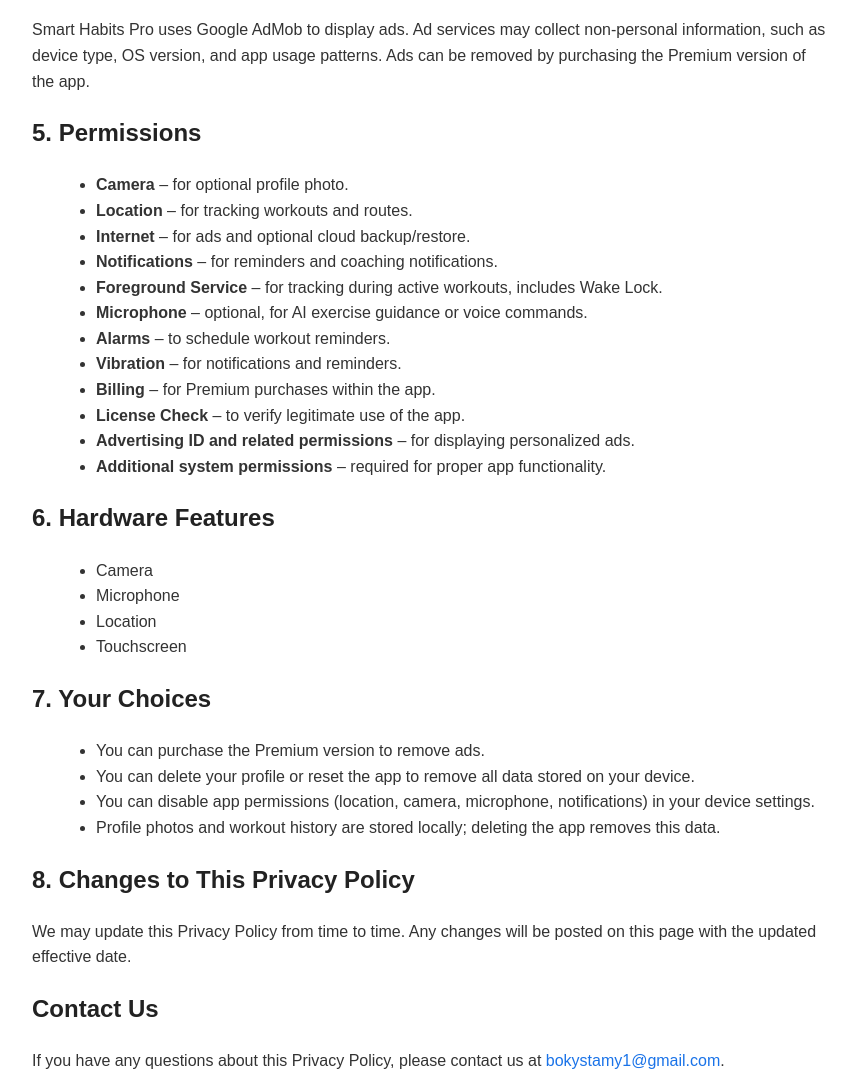
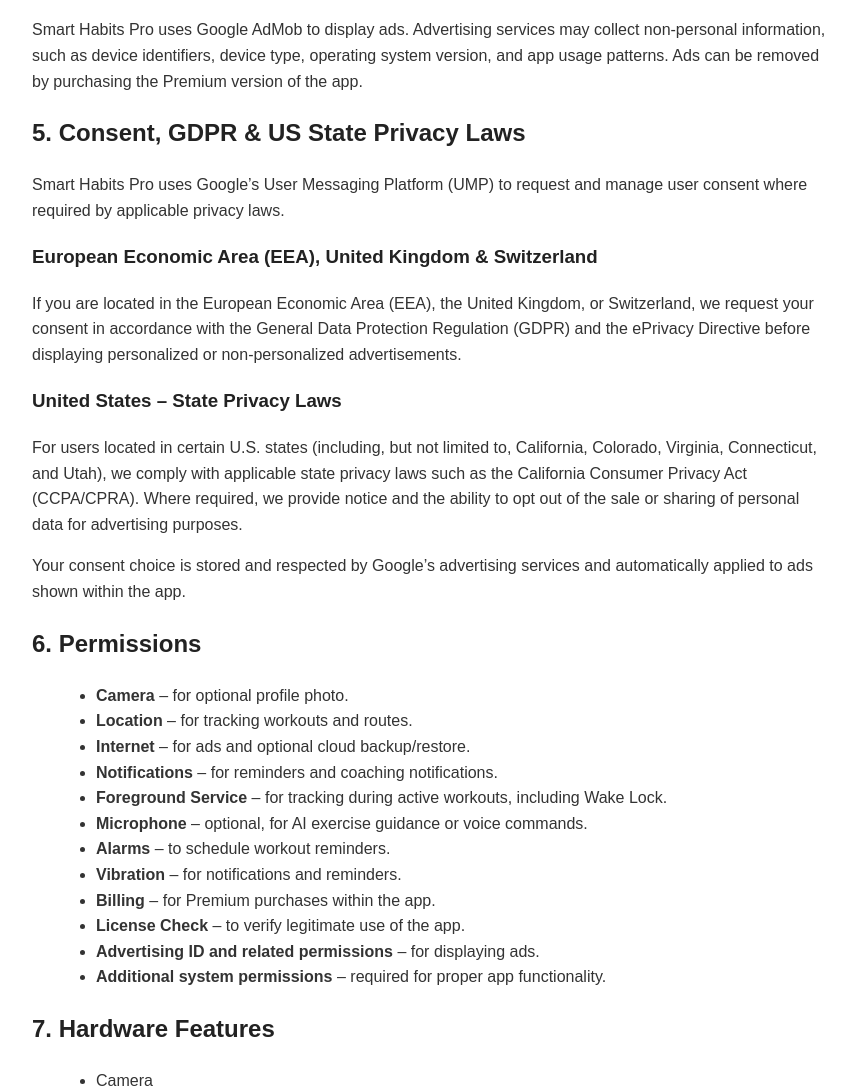
Before and after one commit to bokystamy/smart-habits-privacy, a plain HTML site: page index.html in a window 1280 px wide. Shown: the part 800-1886 px from the top of the page, without its empty margins (0-856 px from the left). Drawn offline with Linux system fonts and the light colour scheme.

Commit message:
Update index.html

```diff
--- a/index.html
+++ b/index.html
@@ -5,7 +5,13 @@
   <meta name="viewport" content="width=device-width, initial-scale=1.0">
   <title>Privacy Policy - Smart Habits Pro</title>
   <style>
-    body { font-family: Arial, sans-serif; line-height: 1.6; margin: 2rem; max-width: 800px; color: #333; }
+    body {
+      font-family: Arial, sans-serif;
+      line-height: 1.6;
+      margin: 2rem;
+      max-width: 800px;
+      color: #333;
+    }
     h1, h2, h3 { color: #222; }
     a { color: #1a73e8; text-decoration: none; }
     a:hover { text-decoration: underline; }
@@ -13,6 +19,7 @@
   </style>
 </head>
 <body>
+
   <h1>Privacy Policy</h1>
   <p>Effective date: January 28, 2026</p>
 
@@ -24,7 +31,7 @@
     <li>Usage data: app interactions, in-app preferences, settings, and AI coaching choices.</li>
     <li>Device data: device model, operating system version, network status.</li>
     <li>Workout tracking data: location (if enabled), exercise type, duration, and intensity.</li>
-    <li>Advertising data: advertising ID and related information for personalized ads.</li>
+    <li>Advertising data: advertising ID and related information for personalized or non-personalized ads.</li>
   </ul>
 
   <h2>2. How We Use Your Information</h2>
@@ -37,28 +44,66 @@
   </ul>
 
   <h2>3. Data Storage</h2>
-  <p>All personal profile data, workout history, and profile images are stored locally on your device. Your data is not shared with third parties except for advertising services if enabled.</p>
+  <p>
+    All personal profile data, workout history, and profile images are stored locally
+    on your device. Your data is not shared with third parties except for advertising
+    services if enabled.
+  </p>
 
   <h2>4. Advertising</h2>
-  <p>Smart Habits Pro uses Google AdMob to display ads. Ad services may collect non-personal information, such as device type, OS version, and app usage patterns. Ads can be removed by purchasing the Premium version of the app.</p>
+  <p>
+    Smart Habits Pro uses Google AdMob to display ads. Advertising services may collect
+    non-personal information, such as device identifiers, device type, operating system
+    version, and app usage patterns. Ads can be removed by purchasing the Premium version
+    of the app.
+  </p>
 
-  <h2>5. Permissions</h2>
+
+  <h2>5. Consent, GDPR & US State Privacy Laws</h2>
+  <p>
+    Smart Habits Pro uses Google’s User Messaging Platform (UMP) to request and manage
+    user consent where required by applicable privacy laws.
+  </p>
+
+  <h3>European Economic Area (EEA), United Kingdom & Switzerland</h3>
+  <p>
+    If you are located in the European Economic Area (EEA), the United Kingdom, or
+    Switzerland, we request your consent in accordance with the General Data Protection
+    Regulation (GDPR) and the ePrivacy Directive before displaying personalized or
+    non-personalized advertisements.
+  </p>
+
+  <h3>United States – State Privacy Laws</h3>
+  <p>
+    For users located in certain U.S. states (including, but not limited to,
+    California, Colorado, Virginia, Connecticut, and Utah), we comply with applicable
+    state privacy laws such as the California Consumer Privacy Act (CCPA/CPRA).
+    Where required, we provide notice and the ability to opt out of the sale or sharing
+    of personal data for advertising purposes.
+  </p>
+
+  <p>
+    Your consent choice is stored and respected by Google’s advertising services and
+    automatically applied to ads shown within the app.
+  </p>
+
+  <h2>6. Permissions</h2>
   <ul>
     <li><strong>Camera</strong> – for optional profile photo.</li>
     <li><strong>Location</strong> – for tracking workouts and routes.</li>
     <li><strong>Internet</strong> – for ads and optional cloud backup/restore.</li>
     <li><strong>Notifications</strong> – for reminders and coaching notifications.</li>
-    <li><strong>Foreground Service</strong> – for tracking during active workouts, includes Wake Lock.</li>
+    <li><strong>Foreground Service</strong> – for tracking during active workouts, including Wake Lock.</li>
     <li><strong>Microphone</strong> – optional, for AI exercise guidance or voice commands.</li>
     <li><strong>Alarms</strong> – to schedule workout reminders.</li>
     <li><strong>Vibration</strong> – for notifications and reminders.</li>
     <li><strong>Billing</strong> – for Premium purchases within the app.</li>
     <li><strong>License Check</strong> – to verify legitimate use of the app.</li>
-    <li><strong>Advertising ID and related permissions</strong> – for displaying personalized ads.</li>
+    <li><strong>Advertising ID and related permissions</strong> – for displaying ads.</li>
     <li><strong>Additional system permissions</strong> – required for proper app functionality.</li>
   </ul>
 
-  <h2>6. Hardware Features</h2>
+  <h2>7. Hardware Features</h2>
   <ul>
     <li>Camera</li>
     <li>Microphone</li>
@@ -66,18 +111,29 @@
     <li>Touchscreen</li>
   </ul>
 
-  <h2>7. Your Choices</h2>
+  <h2>8. Your Choices</h2>
   <ul>
     <li>You can purchase the Premium version to remove ads.</li>
     <li>You can delete your profile or reset the app to remove all data stored on your device.</li>
     <li>You can disable app permissions (location, camera, microphone, notifications) in your device settings.</li>
     <li>Profile photos and workout history are stored locally; deleting the app removes this data.</li>
+    <li>
+      You can change or withdraw your advertising consent at any time in the app under
+      <strong>Settings → Privacy choices</strong>.
+    </li>
   </ul>
 
-  <h2>8. Changes to This Privacy Policy</h2>
-  <p>We may update this Privacy Policy from time to time. Any changes will be posted on this page with the updated effective date.</p>
+  <h2>9. Changes to This Privacy Policy</h2>
+  <p>
+    We may update this Privacy Policy from time to time. Any changes will be posted on
+    this page with an updated effective date.
+  </p>
 
   <h2>Contact Us</h2>
-  <p>If you have any questions about this Privacy Policy, please contact us at <a href="mailto:bokystamy1@gmail.com">bokystamy1@gmail.com</a>.</p>
+  <p>
+    If you have any questions about this Privacy Policy, please contact us at
+    <a href="mailto:bokystamy1@gmail.com">bokystamy1@gmail.com</a>.
+  </p>
+
 </body>
 </html>
```
